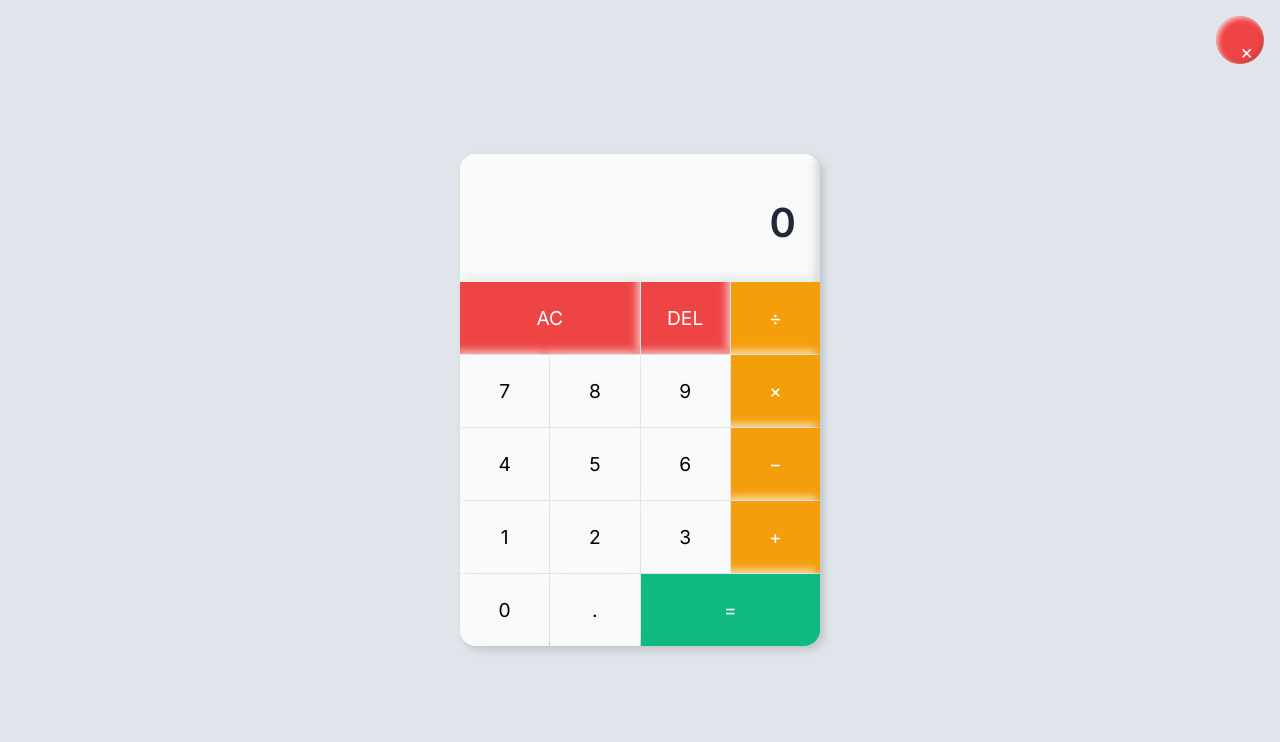
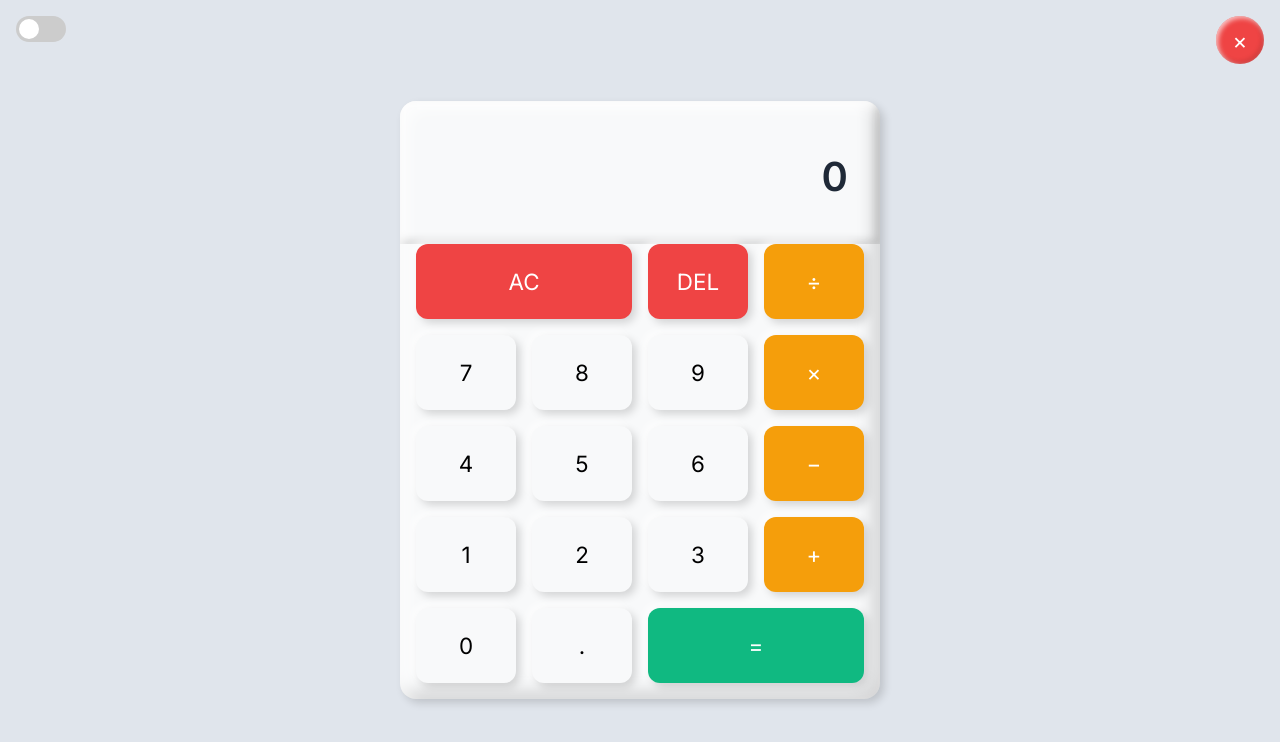
Before and after one commit to realamar/final, a website: page calculator.html in a window 1280 px wide. Both pictures are taken after a click on the button "AC". Drawn offline with Linux system fonts and the light colour scheme.

Commit message:
darkmode.html

```diff
--- a/calculator.html
+++ b/calculator.html
@@ -1,139 +1,129 @@
 <!DOCTYPE html>
 <html lang="en">
 <head>
-  <meta charset="UTF-8">
-  <meta name="viewport" content="width=device-width, initial-scale=1">
+  <meta charset="UTF-8" />
+  <meta name="viewport" content="width=device-width, initial-scale=1.0"/>
   <title>Calculator</title>
-  <!-- Inter font for modern look -->
+  <!-- Inter font for clean modern typography -->
   <link href="https://fonts.googleapis.com/css2?family=Inter:wght@300;400;600;700&display=swap" rel="stylesheet">
   <style>
-    /* CSS VARIABLES */
     :root {
       --bg: #e0e5ec;
       --panel: #f8f9fa;
       --text: #1f2937;
       --text-muted: #6b7280;
-      --accent: #10b981;
-      --accent-hover: #34d399;
+      --primary: #10b981;
+      --primary-hover: #34d399;
       --operator: #f59e0b;
       --operator-hover: #fbbf24;
       --danger: #ef4444;
       --shadow-light: rgba(255,255,255,0.7);
       --shadow-dark: rgba(0,0,0,0.15);
       --font: 'Inter', Arial, sans-serif;
+      --btn-radius: 12px;
+    }
+    .dark {
+      --bg: #1e1e2f;
+      --panel: #2a2a3d;
+      --text: #e4e4e8;
+      --text-muted: #a1a1aa;
+      --shadow-light: rgba(255,255,255,0.1);
+      --shadow-dark: rgba(0,0,0,0.6);
+    }
+    * { margin:0; padding:0; box-sizing:border-box; font-family:var(--font); }
+    body {
+      display:flex; align-items:center; justify-content:center;
+      min-height:100vh; background:var(--bg); color:var(--text);
+      transition: background .3s, color .3s;
     }
 
-    /* GLOBAL RESET */
-    * {
-      margin: 0; padding: 0; box-sizing: border-box;
-      font-family: var(--font);
+    .theme-toggle {
+      position:absolute; top:1rem; left:1rem;
     }
+    .theme-toggle input { display:none; }
+    .theme-toggle label {
+      cursor:pointer; width:50px; height:26px; display:block; position:relative;
+      background:#ccc; border-radius:34px; transition:.4s;
+    }
+    .theme-toggle label:before {
+      content:""; position:absolute; width:20px; height:20px; left:3px; bottom:3px;
+      background:#fff; border-radius:50%; transition:.4s;
+    }
+    .theme-toggle input:checked + label { background:#666; }
+    .theme-toggle input:checked + label:before { transform:translateX(24px); }
 
-    body {
-      display: flex; justify-content: center; align-items: center;
-      min-height: 100vh; background: var(--bg);
-      color: var(--text); position: relative;
+    .close-button {
+      position:absolute; top:1rem; right:1rem;
+      background:var(--danger); color:#fff; border:none;
+      width:2.5rem; height:2.5rem; border-radius:50%;
+      display:flex; align-items:center; justify-content:center;
+      box-shadow: inset 2px 2px 5px var(--shadow-light), inset -2px -2px 5px var(--shadow-dark);
+      cursor:pointer; transition:transform .2s, background .2s;
     }
+    .close-button:hover { transform:scale(1.1); background:#dc2626; }
 
-    /* CLOSE BUTTON */
-    .close-button {
-      position: absolute; top: 1rem; right: 1rem;
-      background: var(--danger); color: #fff; border: none;
-      border-radius: 50%; width: 2.5rem; height: 2.5rem;
-      font-size: 1.25rem; cursor: pointer;
-      box-shadow:
-        inset 2px 2px 5px var(--shadow-light),
-        inset -2px -2px 5px var(--shadow-dark);
-      transition: transform .2s, background .2s;
-    }
-    .close-button:hover {
-      background: #dc2626; transform: scale(1.1);
-    }
-
-    /* CALCULATOR PANEL */
     .calculator {
-      width: 360px; border-radius: 1rem;
-      background: var(--panel);
+      width: 100%; max-width: 480px; border-radius:1rem;
+      background:var(--panel);
       box-shadow:
         inset 8px 8px 16px var(--shadow-light),
         inset -8px -8px 16px var(--shadow-dark),
         4px 4px 8px var(--shadow-dark);
-      overflow: hidden;
+      overflow:hidden; padding-bottom:1rem;
     }
 
     .display {
-      padding: 1.5rem; text-align: right;
-      background: var(--panel);
-      box-shadow:
-        inset 4px 4px 8px var(--shadow-light),
-        inset -4px -4px 8px var(--shadow-dark);
+      padding:2rem; text-align:right;
+      box-shadow: inset 4px 4px 8px var(--shadow-light), inset -4px -4px 8px var(--shadow-dark);
     }
     .previous-operand {
-      font-size: 1rem; color: var(--text-muted);
-      min-height: 1.2em;
+      font-size:1rem; color:var(--text-muted); min-height:1.2em;
     }
     .current-operand {
-      font-size: 2.5rem; font-weight: 600;
-      min-height: 1.5em; word-wrap: break-word;
+      font-size:2.5rem; font-weight:600; min-height:1.5em; word-wrap:break-word;
     }
 
-    /* BUTTON GRID */
     .buttons {
-      display: grid; grid-template-columns: repeat(4,1fr);
-      gap: 1px; background: var(--bg);
+      display:grid; grid-template-columns:repeat(4,1fr); gap:1rem; padding:0 1rem;
+    }
+    button {
+      padding:1.5rem; font-size:1.4rem; cursor:pointer; border:none;
+      background:var(--panel); border-radius:var(--btn-radius);
+      box-shadow: 4px 4px 8px var(--shadow-dark), -4px -4px 8px var(--shadow-light);
+      transition: background .2s, transform .1s, box-shadow .2s;
+    }
+    button:hover { background:var(--bg); }
+    button:active {
+      transform:translateY(2px);
+      box-shadow: inset 4px 4px 8px var(--shadow-dark), inset -4px -4px 8px var(--shadow-light);
     }
 
-    button {
-      padding: 1.5rem; font-size: 1.2rem; cursor: pointer;
-      border: none; background: var(--panel);
-      box-shadow:
-        4px 4px 8px var(--shadow-dark),
-        -4px -4px 8px var(--shadow-light);
-      transition: background .2s, transform .1s;
-    }
-    button:hover {
-      background: var(--bg);
-    }
-    button:active {
-      transform: translateY(2px);
-      box-shadow: inset 4px 4px 8px var(--shadow-dark),
-                  inset -4px -4px 8px var(--shadow-light);
-    }
+    .span-2 { grid-column:span 2; }
 
-    /* SPANS */
-    .span-2 { grid-column: span 2; }
+    .operator { background:var(--operator); color:#fff; }
+    .operator:hover { background:var(--operator-hover); }
+    .equals { background:var(--primary); color:#fff; }
+    .equals:hover { background:var(--primary-hover); }
+    .clear, .delete { background:var(--danger); color:#fff; }
+    .clear:hover, .delete:hover { background:#f87171; }
 
-    /* OPERATOR BUTTONS */
-    .operator {
-      background: var(--operator); color: #fff;
-    }
-    .operator:hover { background: var(--operator-hover); }
-
-    /* EQUALS BUTTON */
-    .equals {
-      background: var(--accent); color: #fff;
-    }
-    .equals:hover { background: var(--accent-hover); }
-
-    /* CLEAR & DELETE */
-    .clear, .delete {
-      background: var(--danger); color: #fff;
-    }
-    .clear:hover, .delete:hover { background: #f87171; }
-
-    /* RESPONSIVE FONT SIZING */
-    @media (max-width: 400px) {
-      .calculator { width: 100%; margin: 1rem; }
-      button { padding: 1rem; font-size: 1rem; }
-      .display { padding: 1rem; }
-      .current-operand { font-size: 2rem; }
+    @media (max-width: 480px) {
+      .calculator { margin:1rem; }
+      button { padding:1rem; font-size:1.2rem; }
+      .display { padding:1rem; }
+      .current-operand { font-size:2rem; }
     }
   </style>
 </head>
 <body>
 
-  <!-- Close Button -->
-  <button class="close-button" onclick="goBack()">×</button>
+  <!-- Theme toggle -->
+  <div class="theme-toggle">
+    <input type="checkbox" id="toggler"><label for="toggler"></label>
+  </div>
+
+  <!-- Close button that redirects to about.html -->
+  <button class="close-button" onclick="location.href='about.html'">×</button>
 
   <div class="calculator">
     <div class="display">
@@ -167,41 +157,59 @@
   </div>
 
   <script>
-    let current='0', previous='', op, reset=false;
-    const curEl=document.getElementById('current-operand'),
-          prevEl=document.getElementById('previous-operand');
+    const toggler = document.getElementById('toggler');
+    toggler.addEventListener('change', () => {
+      document.documentElement.classList.toggle('dark');
+    });
 
-    function appendNumber(n){
-      if(curEl.innerText==='0'||reset){ curEl.innerText=''; reset=false; }
-      if(n==='.' && curEl.innerText.includes('.')) return;
-      curEl.innerText+=n;
+    let curr = '0', prev = '', op, reset = false;
+    const curEl = document.getElementById('current-operand'),
+          prevEl = document.getElementById('previous-operand');
+
+    function appendNumber(n) {
+      if (curr === '0' || reset) {
+        curr = ''; reset = false;
+      }
+      if (n === '.' && curr.includes('.')) return;
+      curr += n; update();
     }
-    function appendOperator(o){
-      if(!curEl.innerText) return;
-      if(previous) calculate();
-      op=o; previous=curEl.innerText; curEl.innerText='';
+
+    function appendOperator(o) {
+      if (!curr) return;
+      if (prev) calc();
+      op = o; prev = curr; curr = ''; update();
     }
-    function calculate(){
-      const a=parseFloat(previous), b=parseFloat(curEl.innerText);
-      if(isNaN(a)||isNaN(b)) return;
-      let res= op==='+'?a+b:op==='-'?a-b:op==='*'?a*b:op==='/'?a/b:0;
-      curEl.innerText=res; previous=''; op=undefined; reset=true;
+
+    function calc() {
+      const a = parseFloat(prev), b = parseFloat(curr);
+      if (isNaN(a) || isNaN(b)) return;
+      let r = op === '+' ? a + b : op === '-' ? a - b : op === '*' ? a * b : a / b;
+      curr = r.toString(); prev = ''; op = undefined; reset = true; update();
     }
-    function clearAll(){ curEl.innerText='0'; prevEl.innerText=''; previous=''; op=undefined;}
-    function deleteLast(){
-      curEl.innerText=curEl.innerText.slice(0,-1)||'0';
+
+    function clearAll() {
+      curr = '0'; prev = ''; op = undefined; reset = false; update();
     }
-    function updatePrev(){ prevEl.innerText= previous? previous+' '+op : ''; }
-    document.querySelectorAll('.operator').forEach(b=>b.addEventListener('click', updatePrev));
-    document.addEventListener('keydown', e=>{
-      if(/[0-9]/.test(e.key)) appendNumber(e.key);
-      if(e.key==='.') appendNumber('.');
-      if(/[\+\-\*\/]/.test(e.key)){ appendOperator(e.key); updatePrev(); }
-      if(e.key==='Enter'){ e.preventDefault(); calculate(); }
-      if(e.key==='Backspace') deleteLast();
-      if(e.key==='Escape') clearAll();
+
+    function deleteLast() {
+      curr = curr.slice(0, -1) || '0'; update();
+    }
+
+    function update() {
+      curEl.innerText = curr;
+      prevEl.innerText = prev ? `${prev} ${op || ''}` : '';
+    }
+
+    document.addEventListener('keydown', e => {
+      if (/\d/.test(e.key)) appendNumber(e.key);
+      if (e.key === '.') appendNumber('.');
+      if (/[+\-*/]/.test(e.key)) appendOperator(e.key);
+      if (e.key === 'Enter' || e.key === '=') { e.preventDefault(); calc(); }
+      if (e.key === 'Backspace') deleteLast();
+      if (e.key === 'Escape') clearAll();
     });
-    function goBack(){ window.history.back(); }
+
+    update(); // initial render
   </script>
 </body>
 </html>
```
